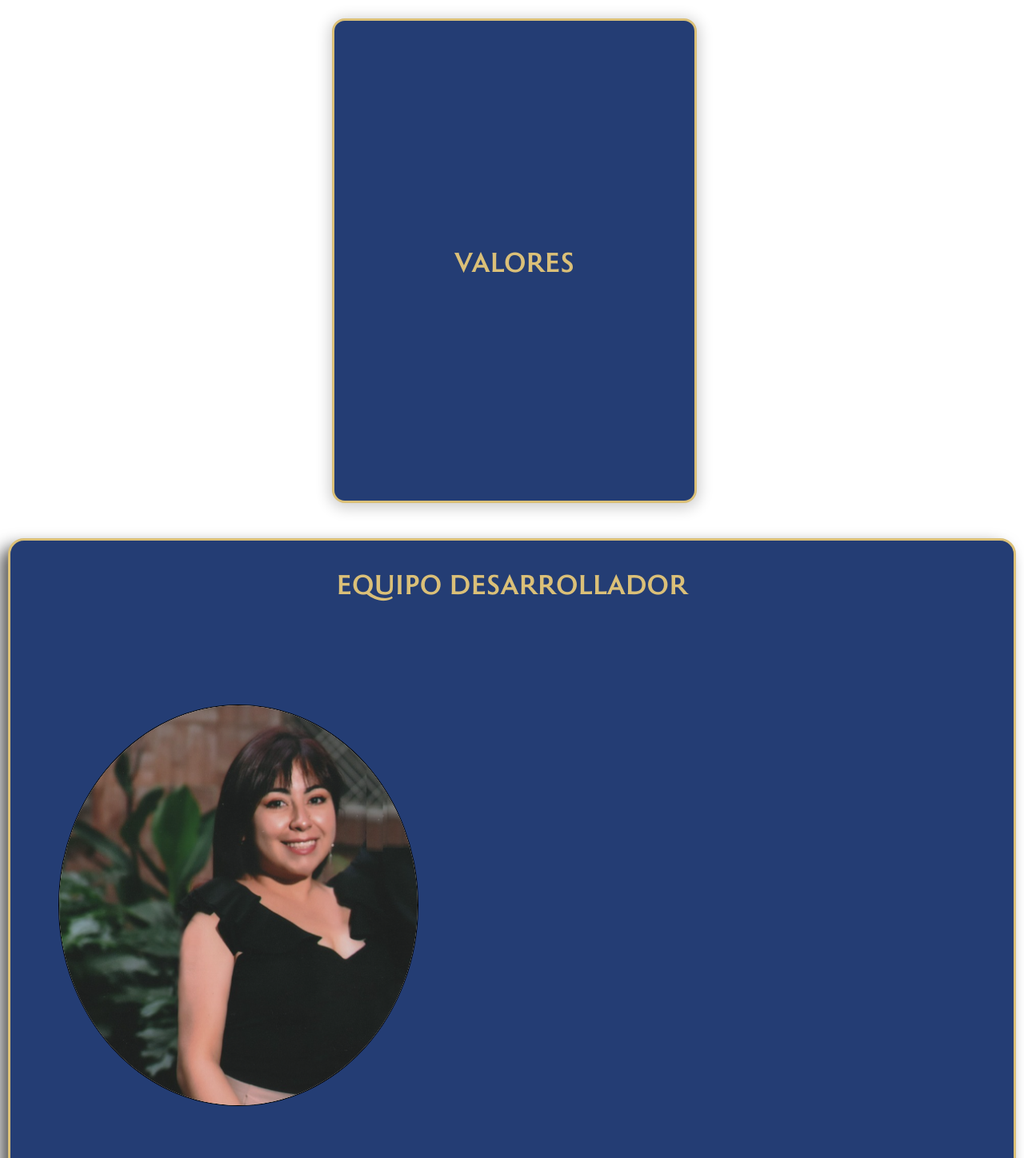
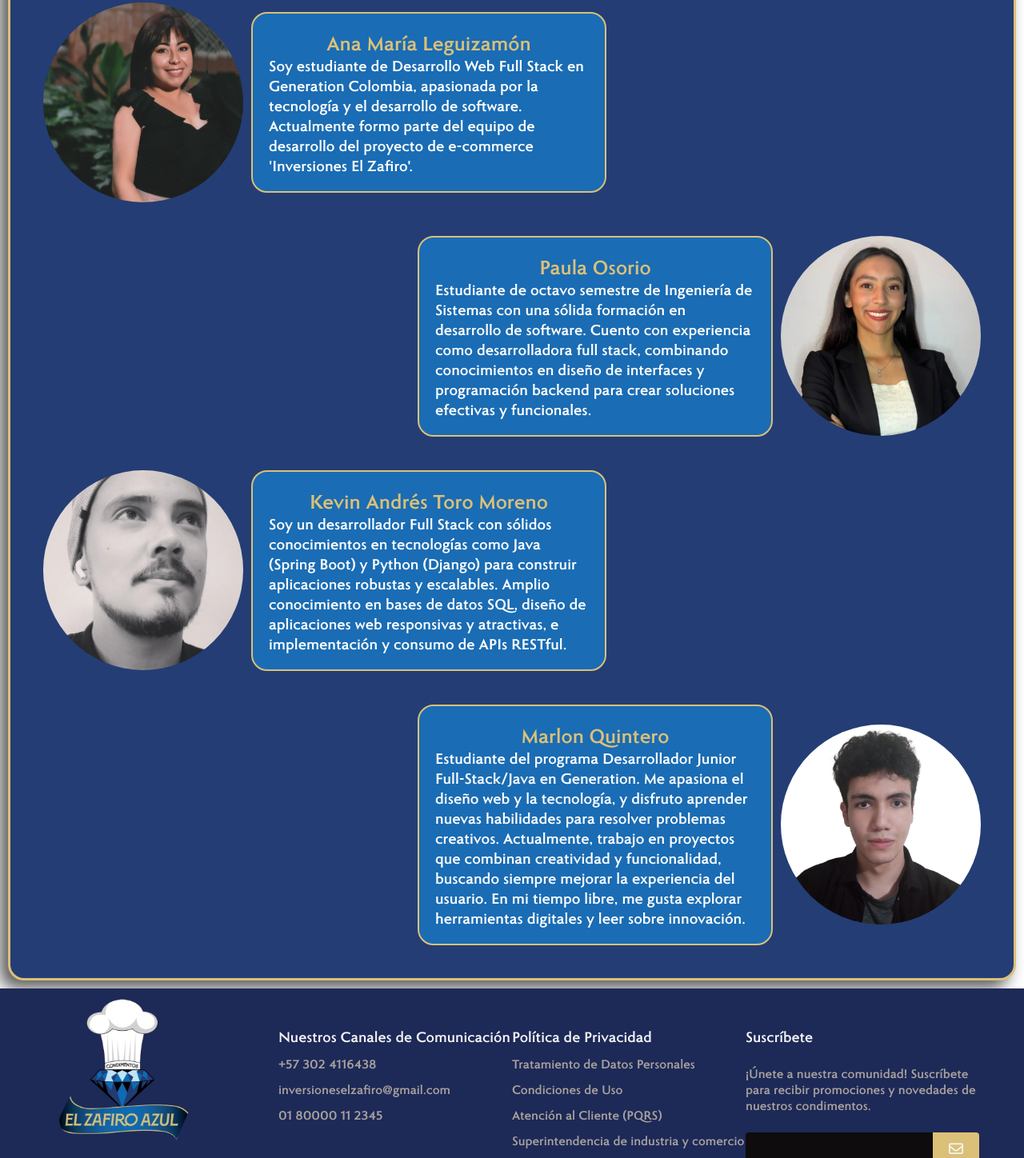
Before and after one commit to Torito9609/Proyecto_Final_G3, a plain HTML site: page html/index.html in a window 1280 px wide. Shown: the part 1267-2715 px from the top of the page at 80% size. Drawn offline with nearby package versions, Linux system fonts and the light colour scheme.

```diff
--- a/css/menu.css
+++ b/css/menu.css
@@ -44,6 +44,10 @@
 .main-navbar {
     background-color: #243D74;
     border-bottom: 1px solid #ccc;
+
+
+
+
 }
 
 .top-section {
@@ -53,6 +57,22 @@
     justify-content: space-between;
     align-items: center;
     padding: 5px 5px 0px 5px;
+
+
+    /**modificaciones top section */
+
+
+
+
+
+
+
+
+
+
+
+
+
 }
 
 .logo {
@@ -291,6 +311,11 @@
 .close-menu{
     display: none;
 }
+.close-menu:hover{
+    color: #C1E5FB;
+transform: scale(1.1);
+transition: color 0.3s ease, transform 0.3s ease;
+}
 
 @media (max-width: 768px) {
     .nav-links {
@@ -345,6 +370,8 @@
 
     }
 
+
+
 }
 
 /* Contador del carrito */
@@ -384,7 +411,7 @@
   /* Responsividad */
 @media (max-width: 768px) {
     .cart-button {
-      font-size: 16px;
+      font-size: 1.2rem;
       padding: 8px 15px;
     }
 
--- a/css/team.css
+++ b/css/team.css
@@ -5,9 +5,8 @@
   font-style: normal;
 }
 
-.contenedor-padre {
-  display: flex;
-  flex-direction: column;
+/* .contenedor-padress {
+
   background-color: #243d74;
   box-shadow: -10px 10px 20px #5a5a5a, 10px -10px 20px #ffffff;
   border-radius: 20px;
@@ -20,28 +19,29 @@
 }
 
 @media (max-width: 1133) {
-  .contenedor-padre {
+  .contenedor-padres {
     flex: 0 0 100%;
-    padding: 20px;
+
     margin: 0;
   }
 }
 
 @media (max-width: 768px) {
-  .contenedor-padre {
+  .contenedor-padres {
     width: 100%;
     align-self: center;
     justify-content: center;
-    padding: 20px;
-    margin: 0 10px;
-  }
-}
+    /* padding: 20px; */
 
+
+
+/*
 .title {
   text-align: center;
   color: #dbc078;
   font-family: "Roma Bold", sans-serif;
   font-size: 36px;
+  margin: 20px;
 }
 
 .contenedor-right {
@@ -93,7 +93,7 @@
 }
 
 /* Responsividad */
-@media (max-width: 1146px) {
+/* @media (max-width: 1146px) {
   .left,
   .right {
     width: 100%;
@@ -118,13 +118,11 @@
   }
 }
 
-.left:hover {
-  /*background-color: #e9e9e973;*/
-}
+
 
 .card {
   width: 450px;
-  /** tamaño control*/
+  /** tamaño control
   height: 600px;
   perspective: 1000px;
   background-color: #243d7400;
@@ -133,7 +131,7 @@
 
 .card-inner {
   width: 450px;
-  /** tamaño control*/
+  /** tamaño control
   height: 600px;
   align-items: center;
   justify-content: center;
@@ -142,13 +140,13 @@
   transition: transform 0.999s;
   border-radius: 50%;
   background-color: #ff000000;
-}
+} */
 
-.card:hover .card-inner {
+/* .card:hover .card-inner {
   transform: rotateY(180deg);
-}
+} */
 
-.card-front,
+/* .card-front,
 .card-back {
   position: absolute;
   width: 100%;
@@ -168,7 +166,7 @@
   transform: rotateY(0deg);
 
   width: 450px;
-  /** tamaño control*/
+
   height: 600px;
   cursor: pointer;
 }
@@ -185,7 +183,7 @@
   transform: rotateY(180deg);
 
   width: 450px;
-  /** tamaño control*/
+
   height: 600px;
 }
 
@@ -193,7 +191,7 @@
   border: 1px solid black;
 
   width: 100%;
-  /** tamaño control*/
+
   height: 500px;
   border-radius: 50%;
   overflow: hidden;
@@ -220,20 +218,20 @@
     width: 100%;
     flex: 0 0 100%;
   }
-}
+} */
 
-.texto {
+/* .texto {
   border: 2px solid #dbc078;
   border-radius: 30px;
   padding: 7px;
   width: 100%;
   height: fit-content;
-  margin: 20px;
-  font-size: 18px;
+  /* margin: 20px; */
+  /* font-size: 18px;
   background-color: #1a6cb4;
-}
+}  */
 
-@media (max-width: 768) {
+/* @media (max-width: 768) {
   .texto {
     width: 450px;
     font-size: 13px;
@@ -255,4 +253,128 @@
 .descrip {
   color: white;
   font-size: larger;
+} */
+
+
+
+
+
+/** Nuevas cards*/
+
+.contenedor-padre {
+  background-color: #243d74;
+  box-shadow: -10px 10px 20px #5a5a5a, 10px -10px 20px #ffffff;
+  border-radius: 20px;
+  padding: 30px;
+  margin: 0 auto;
+  border: 3px solid #dbc078;
+  max-width: 1200px;
+  display: flex;
+  flex-direction: column;
+  gap: 20px;
+  overflow-x: hidden;
 }
+.title {
+  text-align: center;
+  color: #dbc078;
+  font-family: "Roma Bold", sans-serif;
+  font-size: 36px;
+  margin: 20px;
+}
+
+
+.tarjeta {
+  display: flex;
+  align-items: center;
+  padding: 10px;
+  border: 1px solid #cccccc00;
+  border-radius: 10px;
+  width: 100%;
+  max-width: 100%;
+  margin: 0 auto;
+  box-sizing: border-box;
+}
+
+
+.imagen {
+  width: 250px;
+  height: 250px;
+  border-radius: 50%;
+  overflow: hidden;
+  flex-shrink: 0;
+
+}
+
+.imagen:hover{
+  transition: 0.8s ease;
+
+  transform: scale(1.050) rotate(10deg);
+}
+
+.imagen img {
+  width: 100%;
+  height: 100%;
+  object-fit: cover;
+}
+
+.texto {
+  margin-left: 10px;
+  flex-grow: 1;
+  overflow-wrap: break-word;
+  word-wrap: break-word;
+  hyphens: auto;
+  max-width: 400px;  /* Ajustar el ancho máximo del contenedor de texto */
+  border: 2px solid #dbc078;
+  border-radius: 20px;
+  text-align: center justify;
+  color: #dbc078;
+  background-color: #1a6cb4;
+  padding: 20px;
+
+}
+
+.texto p {
+  color: white;
+  font-size: 1.2rem;
+}
+
+.texto h4{
+  color: #dbc078;
+  font-size: 1.6rem;
+  text-align: center;
+}
+
+.tarjeta.derecha {
+  flex-direction: row-reverse;
+  gap: 10px;
+}
+
+@media (max-width: 600px) {
+  .tarjeta {
+    flex-direction: column;
+    align-items: center;
+    text-align: center;
+    font-size: 1.2rem;
+  }
+  .texto {
+    margin-left: 0;
+    margin-top: 10px;
+    max-width: 100%;  /* Permitir que el texto ocupe todo el ancho en pantallas pequeñas */
+  }
+  .tarjeta.derecha {
+    flex-direction: column;
+  }
+}
+
+@media (max-width: 400px) {
+  .texto {
+    font-size: 3.5vw; /* Ajuste adicional para pantallas muy pequeñas */
+  }
+}
+
+@media (max-width: 1133px) {
+  .contenedor-padre {
+    padding: 20px;
+    margin: 0;
+  }
+}
--- a/html/index.html
+++ b/html/index.html
@@ -14,34 +14,31 @@
   <link rel="stylesheet" href="https://cdnjs.cloudflare.com/ajax/libs/font-awesome/6.2.1/css/all.min.css"
     integrity="sha512-MV7K8+y+gLIBoVD59lQIYicR65iaqukzvf/nwasF0nqhPay5w/9lJmVM2hMDcnK1OnMGCdVK+iQrJ7lzPJQd1w=="
     crossorigin="anonymous" referrerpolicy="no-referrer" />
+    <link rel="stylesheet" href="https://cdnjs.cloudflare.com/ajax/libs/aos/2.3.4/aos.css" />
 
 </head>
 
 <body>
-  <header>
   <header class="top-bar">
     <marquee behavior="alternate" direction="right" scrollamount="5" loop="-1">📦
         Para compras mayoristas: Pedido mínimo $100.000 COP
     </marquee>
-      <marquee behavior="alternate" direction="left" scrollamount="5" loop="-1">
-          💬 Servicio al cliente
-      </marquee>
 </header>
-
 <nav class="main-navbar">
     <div class="top-section">
-        <div class="logo"><img src="/img-logos/Logo_sin-fondo_sin_slogan.png" class="logo_nav"> </div>
+        <div class="logo"><img src="/img-logos/Logo_sin-fondo_con_slogan.png" class="logo_nav"> </div>
         <div class="search-bar">
-          <input type="text" placeholder="Buscar productos..." />
+            <!-- <input type="text" placeholder="Buscar productos..." />
             <button type="submit" class="button-search">
                 <box-icon name='search-alt-2' color='#dbc078'></box-icon>
 
-          </button>
+            </button> -->
         </div>
         <div class="user-options">
             <button>Registrarse / Iniciar Sesión</button>
             <a href="/html/carrito.html">
-            <button class="cart-button" id="cartButton">🛒
+                <button class="cart-button" id="cartButton">
+                    <box-icon name='cart' color='#ffffff' ></box-icon>
                   <div class="counter" id="cartCounter">0</div>
                 </button>
             </a>
@@ -53,11 +50,14 @@
           <li><a href="/html/productos.html">Productos</a></li>
           <li><a href="/html/index.html">Sobre nosotros</a></li>
           <li><a href="/html/contactenos.html">Contáctenos</a></li>
+            <button class="close-menu">Cerrar</button>
         </ul>
         <div class="hamburger-menu">
+
             <span></span>
             <span></span>
             <span></span>
+
         </div>
         </ul>
 </nav>
@@ -172,8 +172,10 @@
     </div>
 
     <section>
-      <div class="contenedor-padre">
-        <h2 class="title">EQUIPO DESARROLLADOR</h2>
+      <div class="contenedor-padres">
+
+
+<!--
         <div class="left">
           <div class="card">
             <div class="card-inner">
@@ -280,6 +282,85 @@
           </div>
         </div>
       </div>
+ -->
+
+ <div class="contenedor-padre">
+  <h2 class="title">EQUIPO DESARROLLADOR </h2>
+
+  <div class="tarjeta" data-aos="fade-right" data-aos-duration="1000" >
+    <div class="imagen">
+        <img src="/img/ana.png" alt="Imagen de Ejemplo">
+    </div>
+    <div class="texto">
+        <h4>Ana María Leguizamón</h4>
+        <p>Soy estudiante de Desarrollo Web Full Stack en Generation Colombia,
+          apasionada por la tecnología y el desarrollo de software.
+          Actualmente formo parte del equipo de desarrollo del proyecto de e-commerce
+          'Inversiones El Zafiro'.</p>
+    </div>
+</div>
+
+
+
+
+  <div class="tarjeta derecha" data-aos="fade-left" data-aos-duration="1000" >
+    <div class="imagen">
+        <img src="/img/Paula.png" alt="Imagen de Ejemplo">
+    </div>
+    <div class="texto">
+        <h4>Paula Osorio</h4>
+        <p>Estudiante de octavo semestre de Ingeniería de Sistemas con una sólida formación
+          en desarrollo de software. Cuento con experiencia como desarrolladora full stack,
+          combinando conocimientos en diseño de interfaces y programación backend para crear
+          soluciones efectivas y funcionales.</p>
+    </div>
+</div>
+
+
+    <div class="tarjeta" data-aos="fade-right" data-aos-duration="1000" >
+        <div class="imagen">
+            <img src="/img/kevin.png" alt="Imagen de Ejemplo">
+        </div>
+        <div class="texto">
+            <h4>Kevin Andrés Toro Moreno</h4>
+            <p>Soy un desarrollador Full Stack con sólidos conocimientos
+              en tecnologías como Java (Spring Boot) y Python (Django)
+              para construir aplicaciones robustas y escalables. Amplio
+              conocimiento en bases de datos SQL, diseño de aplicaciones
+              web responsivas y atractivas, e implementación y consumo
+              de APIs RESTful.</p>
+        </div>
+    </div>
+
+
+    <div class="tarjeta derecha" data-aos="fade-left" data-aos-duration="1000" >
+        <div class="imagen">
+            <img src="/img/marlon.png" alt="Imagen de Ejemplo">
+        </div>
+        <div class="texto">
+            <h4>Marlon Quintero</h4>
+            <p>
+              Estudiante del programa Desarrollador Junior
+              Full-Stack/Java en Generation. Me apasiona el diseño web y
+              la tecnología, y disfruto aprender nuevas habilidades para
+              resolver problemas creativos. Actualmente, trabajo en
+              proyectos que combinan creatividad y funcionalidad,
+              buscando siempre mejorar la experiencia del usuario. En mi
+              tiempo libre, me gusta explorar herramientas digitales y
+              leer sobre innovación.
+            </p>
+        </div>
+    </div>
+
+
+
+
+
+
+
+
+
+
     </section>
   </main>
   <footer>
@@ -363,6 +444,10 @@
   <script src="https://unpkg.com/boxicons@2.1.4/dist/boxicons.js"></script>
   <script src="/scripts/menu.js"></script>
   <script src="/scripts/carrito_contador.js"></script>
+  <script src="https://cdnjs.cloudflare.com/ajax/libs/aos/2.3.4/aos.js"></script>
+  <script>
+      AOS.init(); // Inicializa AOS
+  </script>
 </body>
 
 </html>
```
Also changed, not shown: html/contactenos.html (+4 -3 lines), html/inicio.html (+4 -3 lines), html/menu.html (+12 -8 lines), html/productos.html (+4 -3 lines). Lines whose indentation alone changed are shown as unchanged.
